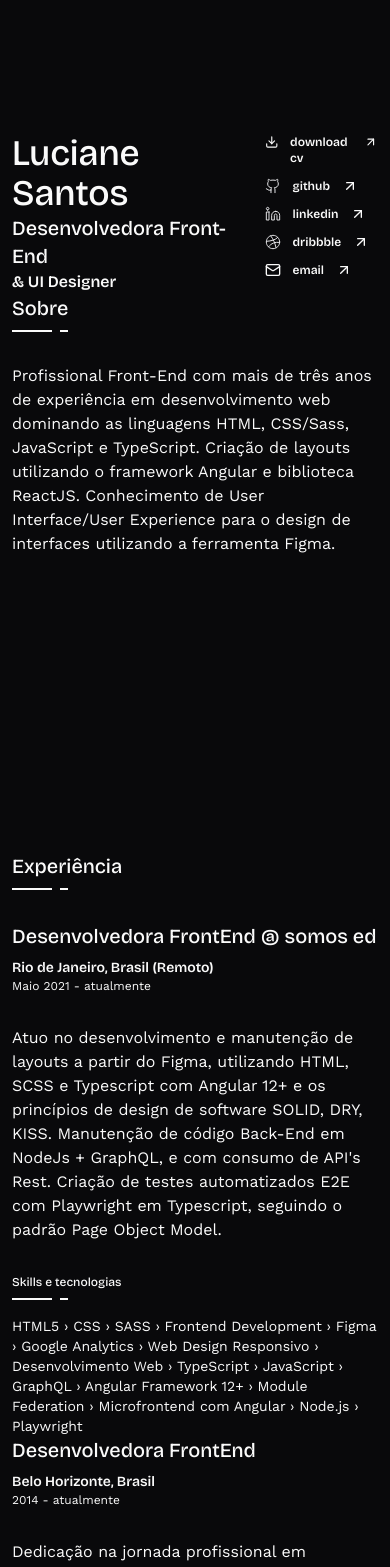
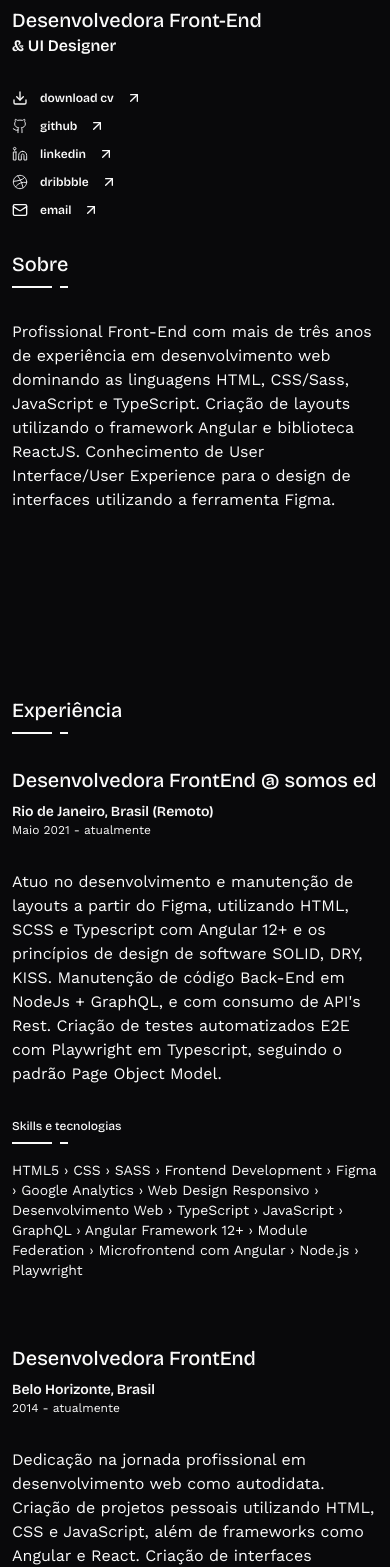
Before and after one commit to lucianesantcs/lucianesantcs.github.io, a React (Vite) app: page / in a window 390 px wide. Shown: the part 162-1729 px from the top of the page. Built offline with nearby package versions, Linux system fonts and the light colour scheme.

Commit message:
feat: melhoria nos espaçamentos responsivo

```diff
--- a/src/App.tsx
+++ b/src/App.tsx
@@ -10,13 +10,13 @@ import Trabalhos from "./sections/Trabalhos";
 function App() {
   return (
     <>
-      <Header className="mb-28" />
+      <Header className="md:mb-28" />
       <main className="container max-w-144 mx-auto flex flex-col gap-14 min-h-dvh px-3 md:px-10 lg:px-20">
-        <Sobre className="py-20 items-center" />
-        <Experiencia className="py-20" />
-        <Trabalhos className="py-20" />
-        <Feedbacks className="py-10" />
-        <Contato className="py-20" />
+        <Sobre className="py-6 md:py-8 lg:py-20 items-center gap-8" />
+        <Experiencia className="py-6 md:py-8 lg:py-20" />
+        <Trabalhos className="py-6 md:py-8 lg:py-20" />
+        <Feedbacks className="py-6 md:py-8 lg:py-20" />
+        <Contato className="py-6 md:py-8 lg:py-20" />
       </main>
       <Footer />
     </>
--- a/src/components/layouts/Project/ProjectSection.tsx
+++ b/src/components/layouts/Project/ProjectSection.tsx
@@ -32,7 +32,7 @@ const ProjectSection = () => {
           <p className="font-sans text-base lg:max-w-540 transition-all duration-300 ease-in-out">
             {currentProject.description}
           </p>
-          <ul className="flex gap-3 max-w-56 flex-wrap transition-all duration-300 ease-in-out">
+          <ul className="flex gap-3 md:max-w-56 flex-wrap transition-all duration-300 ease-in-out">
             {currentProject.tags.map((tag, index) => (
               <li
                 key={index}
--- a/src/sections/Experiencia.tsx
+++ b/src/sections/Experiencia.tsx
@@ -6,7 +6,7 @@ const Experiencia = ({ className }: { className?: string }) => {
   return (
     <section className={twMerge("flex mt-20 flex-col gap-8", className)}>
       <Title>Experiência</Title>
-      <section className="flex flex-col lg:flex-row justify-between lg:gap-8 sm:gap-16">
+      <section className="flex flex-col lg:flex-row justify-between gap-16 md:gap-8">
         <section className="w-full lg:w-[32.5625rem] flex flex-col gap-8">
           <div className="flex flex-col gap-2">
             <Subtitle showDivider={false}>Desenvolvedora FrontEnd @ somos ed</Subtitle>
--- a/src/sections/Sobre.tsx
+++ b/src/sections/Sobre.tsx
@@ -6,7 +6,7 @@ import { twMerge } from "tailwind-merge";
 const Sobre = ({ className }: { className?: string }) => {
   return (
     <section className={twMerge("flex flex-col lg:flex-row", className)}>
-      <section className="w-full lg:w-[32.75rem] flex lg:flex-col justify-between gap-8">
+      <section className="flex flex-col justify-between gap-8 w-full lg:w-[32.75rem]">
         <div>
           <h1 className="font-serif text-4xl font-medium">Luciane Santos</h1>
           <h2 className="font-serif text-xl font-medium">
```
